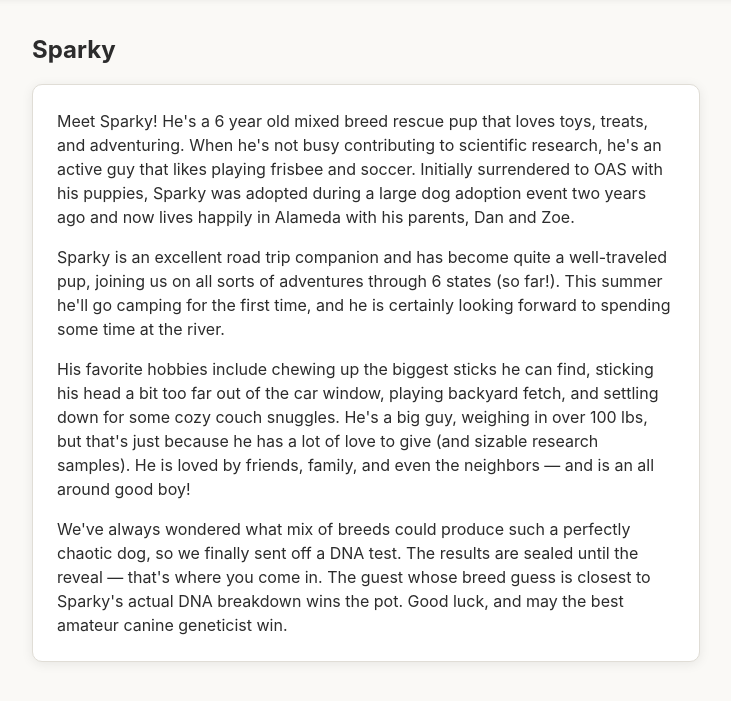
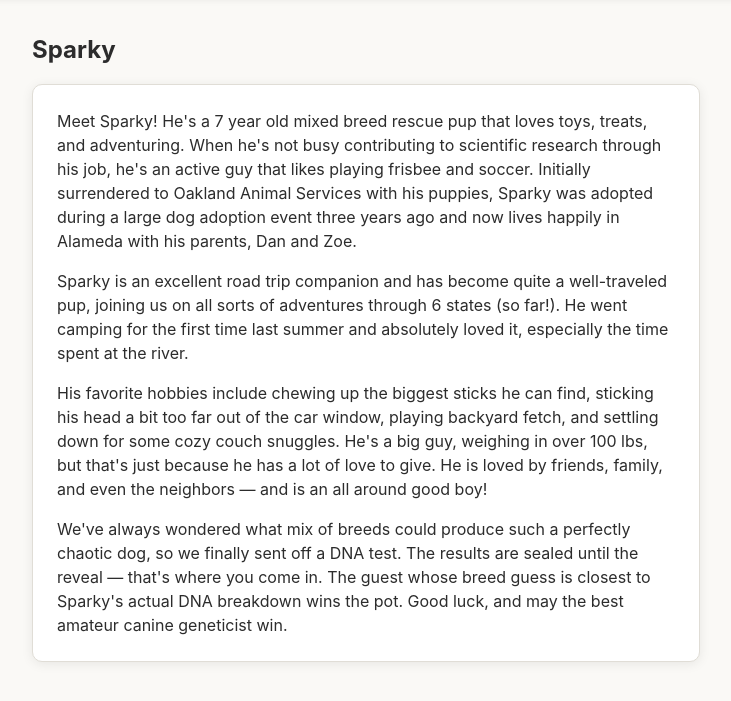
Before and after one commit to Ductapemaster/sparky-dog-bet, a Flask app: page /about in a window 1280 px wide. Shown: the part 51-752 px from the top of the page, without its empty margins (274-1005 px from the left). Run offline with Flask 3, Linux system fonts and the light colour scheme; data comes from the database, SQL or seed files in the repository; data that the repository does not hold is empty.

Commit message:
Update Sparky's bio with current details
- Age 6 → 7
- Adoption: two years ago → three years ago (adopted 2023)
- OAS expanded to Oakland Animal Services
- Added "through his job" to scientific research mention
- Camping: updated from future tense to past (loved it, especially the river)
- Removed parenthetical about research samples

Co-Authored-By: Claude Sonnet 4.6 <noreply@anthropic.com>

```diff
--- a/app/templates/about.html
+++ b/app/templates/about.html
@@ -4,20 +4,20 @@
 
 <div class="card" style="margin-bottom:1.25rem;">
   <p style="margin-bottom:1rem;">
-    Meet Sparky! He's a 6 year old mixed breed rescue pup that loves toys, treats, and adventuring.
-    When he's not busy contributing to scientific research, he's an active guy that likes playing frisbee and soccer.
-    Initially surrendered to OAS with his puppies, Sparky was adopted during a large dog adoption event two years ago
+    Meet Sparky! He's a 7 year old mixed breed rescue pup that loves toys, treats, and adventuring.
+    When he's not busy contributing to scientific research through his job, he's an active guy that likes playing frisbee and soccer.
+    Initially surrendered to Oakland Animal Services with his puppies, Sparky was adopted during a large dog adoption event three years ago
     and now lives happily in Alameda with his parents, Dan and Zoe.
   </p>
   <p style="margin-bottom:1rem;">
     Sparky is an excellent road trip companion and has become quite a well-traveled pup, joining us on all sorts of
-    adventures through 6 states (so far!). This summer he'll go camping for the first time, and he is certainly
-    looking forward to spending some time at the river.
+    adventures through 6 states (so far!). He went camping for the first time last summer and absolutely loved it,
+    especially the time spent at the river.
   </p>
   <p style="margin-bottom:1rem;">
     His favorite hobbies include chewing up the biggest sticks he can find, sticking his head a bit too far out of
     the car window, playing backyard fetch, and settling down for some cozy couch snuggles. He's a big guy, weighing
-    in over 100 lbs, but that's just because he has a lot of love to give (and sizable research samples).
+    in over 100 lbs, but that's just because he has a lot of love to give.
     He is loved by friends, family, and even the neighbors — and is an all around good boy!
   </p>
   <p>
```
